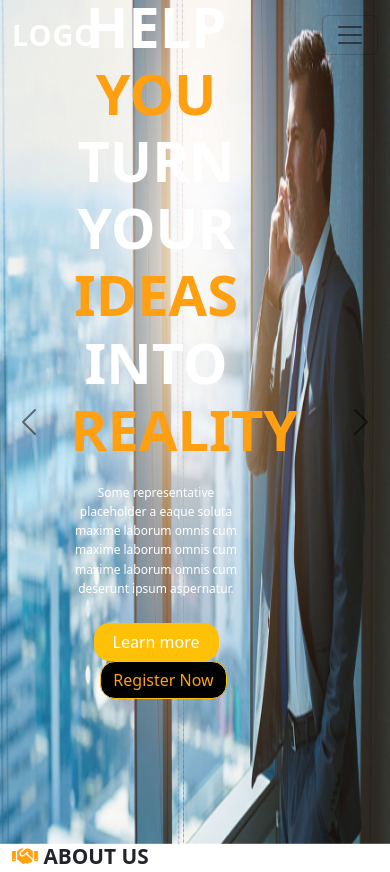
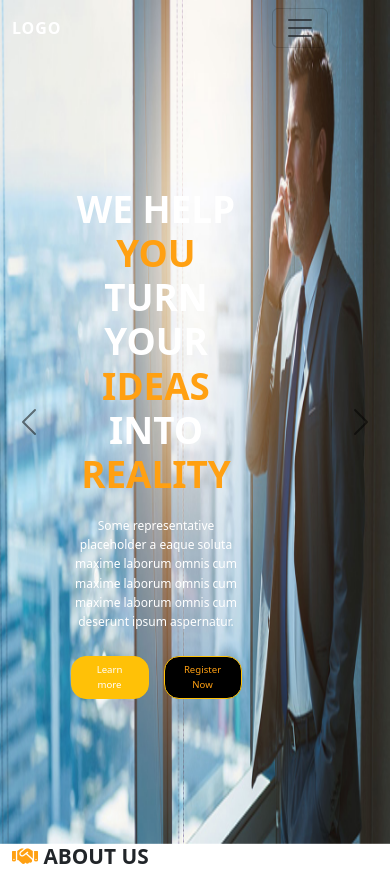
Before and after one commit to Avi-321/company, a plain HTML site: page index.html in a window 390 px wide. Shown: the top 872 px of the page. Drawn offline with nearby package versions, Linux system fonts and the light colour scheme.

Commit message:
Update style.css

```diff
--- a/style.css
+++ b/style.css
@@ -3,6 +3,9 @@
     box-sizing: border-box;
     margin: 0;
     padding: 0;
+}
+html{
+    scroll-behavior: smooth;
 }
 .navbar{
     background-color: transparent !important;
@@ -51,7 +54,11 @@
 }
 
 .carousel-item img{
+    width: 100%;
     height: 100vh;
+    background-repeat: no-repeat;
+    background-size: cover;
+    background-position: center;
     min-height: 300px;
 
 }
@@ -75,16 +82,7 @@
     font-size:18px;
     line-height:1.9;
 }
-.carousel-inner::before{
-    content:'';
-    position:absolute;
-    width:100%;
-    height:100%;
-    top:0;
-    left:0;
-    background: rgba(0,0,0,0,0.7);
-    z-index:1;
-}
+
 .heading-text{
     font-size: 3.5rem;
     font-weight: 700;
@@ -109,14 +107,13 @@
     font-weight: 500;
     color: #ffa012;
     background-color: black;
-    min-width: 125px;
+    width: 125px;
     margin-left: 15px;
     border-radius: 15px;
 
 }
 .btns{
     margin-top: 25px;
-
 }
 
 
@@ -138,6 +135,28 @@
         width:100%;
         line-height: 1.6;
         font-size: 12px;
+    }
+    .navbar-brand{
+        font-size: 1rem;
+    }
+    .heading-text{
+        font-size: 2.3rem;
+    }
+    .btns{
+        display: flex;
+    }
+    .btn-home1{
+        width: 100px;
+        font-size: .6rem;
+        font-weight: 500;
+    }
+    .btn-home2{
+        width: 100px;
+        font-size: .6rem;
+        font-weight: 500;
+    }
+    .navbar-toggler{
+        margin-right: 50px;
     }
 }
 
@@ -167,28 +186,7 @@
     margin-left: 100px;
 
 }
-/* .overlay{
-    position: absolute;
-    top: 0;
-    left:0;
-    right: 0;
-    bottom: 0;
-    opacity: 0;
-    transition: opacity 0.4s ease-in-out;
-    background-color: black;
-    cursor: pointer;
-}
-.content{
-    position: absolute;
-    top:50%;
-    left:50%;
-    transform: translate(-50%,-50%);
-    color:white;
-    text-align: center;
-}
-.about-img:hover .overlay{
-    opacity:0.8;
-} */
+
 
 
 /*                       services                  */
```
